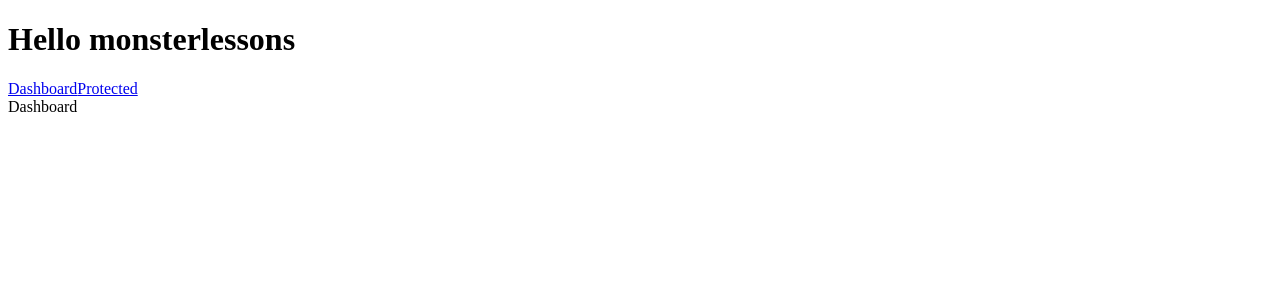
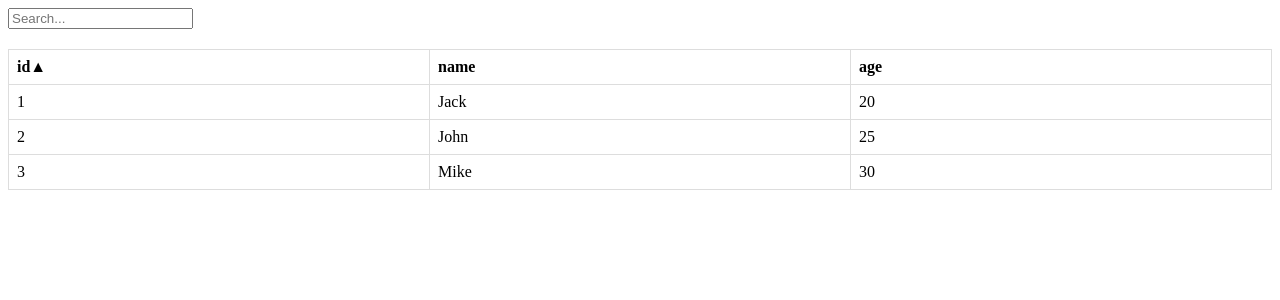
Before and after one commit to monsterlessonsacademy/monsterlessonsacademy, a React (Vite) app: page / in a window 1280 px wide. Shown: the top 300 px of the page. Built offline with nearby package versions, Linux system fonts and the light colour scheme; data requests are answered from the project's data file.

Commit message:
Revert "WIP"
This reverts commit c23299a208971fd336925ada1c23e0d192285142.

```diff
--- a/package.json
+++ b/package.json
@@ -10,8 +10,7 @@
   },
   "dependencies": {
     "react": "^18.2.0",
-    "react-dom": "^18.2.0",
-    "react-router-dom": "^6.6.2"
+    "react-dom": "^18.2.0"
   },
   "devDependencies": {
     "@types/react": "^18.0.24",
--- a/src/App.jsx
+++ b/src/App.jsx
@@ -1,27 +1,11 @@
-import { Link, Route, Routes } from "react-router-dom";
-import Protected from "./Protected";
-import Auth from "./Auth";
-import Dashboard from "./Dashboard";
+import UsersTable from "./usersTable/UsersTable";
 
-const App = () => {
+function App() {
   return (
-    <div>
-      <h1>Hello monsterlessons</h1>
-      <Link to="/">Dashboard</Link>
-      <Link to="/protected">Protected</Link>
-      <Routes>
-        <Route path="/" element={<Dashboard />} />
-        <Route
-          path="/protected"
-          element={
-            <Auth>
-              <Protected />
-            </Auth>
-          }
-        />
-      </Routes>
+    <div className="App">
+      <UsersTable />
     </div>
   );
-};
+}
 
 export default App;
--- a/src/Auth.jsx
+++ /dev/null
@@ -1,29 +0,0 @@
-import { useEffect, useState } from "react";
-import { Navigate } from "react-router-dom";
-
-const Auth = ({ children }) => {
-  const [currentUser, setCurrentUser] = useState(undefined);
-
-  useEffect(() => {
-    setTimeout(() => {
-      if (localStorage.getItem("token")) {
-        setCurrentUser({ id: "1", name: "Foo" });
-      } else {
-        setCurrentUser(null);
-      }
-    }, 2000);
-  }, []);
-
-  console.log("currentUser", currentUser);
-
-  if (currentUser === undefined) {
-    return null;
-  }
-  if (!currentUser) {
-    return <Navigate to="/" />;
-  }
-
-  return children;
-};
-
-export default Auth;
--- a/src/Dashboard.jsx
+++ /dev/null
@@ -1,5 +0,0 @@
-const Dashboard = () => {
-  return <div>Dashboard</div>;
-};
-
-export default Dashboard;
--- a/src/Protected.jsx
+++ /dev/null
@@ -1,5 +0,0 @@
-const Protected = () => {
-  return <div>Protected</div>;
-};
-
-export default Protected;
--- a/src/main.jsx
+++ b/src/main.jsx
@@ -1,12 +1,9 @@
 import React from "react";
 import ReactDOM from "react-dom/client";
 import App from "./App";
-import { BrowserRouter } from "react-router-dom";
 
 ReactDOM.createRoot(document.getElementById("root")).render(
   <React.StrictMode>
-    <BrowserRouter>
-      <App />
-    </BrowserRouter>
+    <App />
   </React.StrictMode>
 );
--- /dev/null
+++ b/src/usersTable/UsersTable.jsx
@@ -0,0 +1,106 @@
+import { useEffect, useState } from "react";
+import "./usersTable.css";
+
+const HeaderCell = ({ column, sorting, sortTable }) => {
+  const isDescSorting = sorting.column === column && sorting.order === "desc";
+  const isAscSorting = sorting.column === column && sorting.order === "asc";
+  const futureSortingOrder = isDescSorting ? "asc" : "desc";
+  return (
+    <th
+      key={column}
+      className="users-table-cell"
+      onClick={() => sortTable({ column, order: futureSortingOrder })}
+    >
+      {column}
+      {isDescSorting && <span>▼</span>}
+      {isAscSorting && <span>▲</span>}
+    </th>
+  );
+};
+
+const Header = ({ columns, sorting, sortTable }) => {
+  return (
+    <thead>
+      <tr>
+        {columns.map((column) => (
+          <HeaderCell
+            column={column}
+            sorting={sorting}
+            key={column}
+            sortTable={sortTable}
+          />
+        ))}
+      </tr>
+    </thead>
+  );
+};
+
+const Content = ({ entries, columns }) => {
+  return (
+    <tbody>
+      {entries.map((entry) => (
+        <tr key={entry.id}>
+          {columns.map((column) => (
+            <td key={column} className="users-table-cell">
+              {entry[column]}
+            </td>
+          ))}
+        </tr>
+      ))}
+    </tbody>
+  );
+};
+
+const SearchBar = ({ searchTable }) => {
+  const [searchValue, setSearchValue] = useState("");
+  const submitForm = (e) => {
+    e.preventDefault();
+    searchTable(searchValue);
+  };
+  return (
+    <div className="search-bar">
+      <form onSubmit={submitForm}>
+        <input
+          type="text"
+          placeholder="Search..."
+          value={searchValue}
+          onChange={(e) => setSearchValue(e.target.value)}
+        />
+      </form>
+    </div>
+  );
+};
+
+const UsersTable = () => {
+  const [users, setUsers] = useState([]);
+  const [sorting, setSorting] = useState({ column: "id", order: "asc" });
+  const [searchValue, setSearchValue] = useState("");
+  const columns = ["id", "name", "age"];
+  const sortTable = (newSorting) => {
+    setSorting(newSorting);
+  };
+  const searchTable = (newSearchValue) => {
+    setSearchValue(newSearchValue);
+  };
+
+  useEffect(() => {
+    const url = `http://localhost:3004/users?_sort=${sorting.column}&_order=${sorting.order}&name_like=${searchValue}`;
+    fetch(url)
+      .then((res) => res.json())
+      .then((users) => {
+        setUsers(users);
+      });
+  }, [sorting, searchValue]);
+
+  return (
+    <div>
+      <SearchBar searchTable={searchTable} />
+      <table className="users-table">
+        <Header columns={columns} sorting={sorting} sortTable={sortTable} />
+        <Content entries={users} columns={columns} />
+      </table>
+    </div>
+  );
+};
+
+export default UsersTable;
--- /dev/null
+++ b/src/usersTable/usersTable.css
@@ -0,0 +1,15 @@
+.users-table {
+  table-layout: fixed;
+  width: 100%;
+  border-collapse: collapse;
+}
+
+.users-table-cell {
+  border: 1px solid #dddddd;
+  text-align: left;
+  padding: 8px;
+}
+
+.search-bar {
+  margin-bottom: 20px;
+}
```
Also changed, not shown: 1 other file (tests, documents, lock files or other folders).
